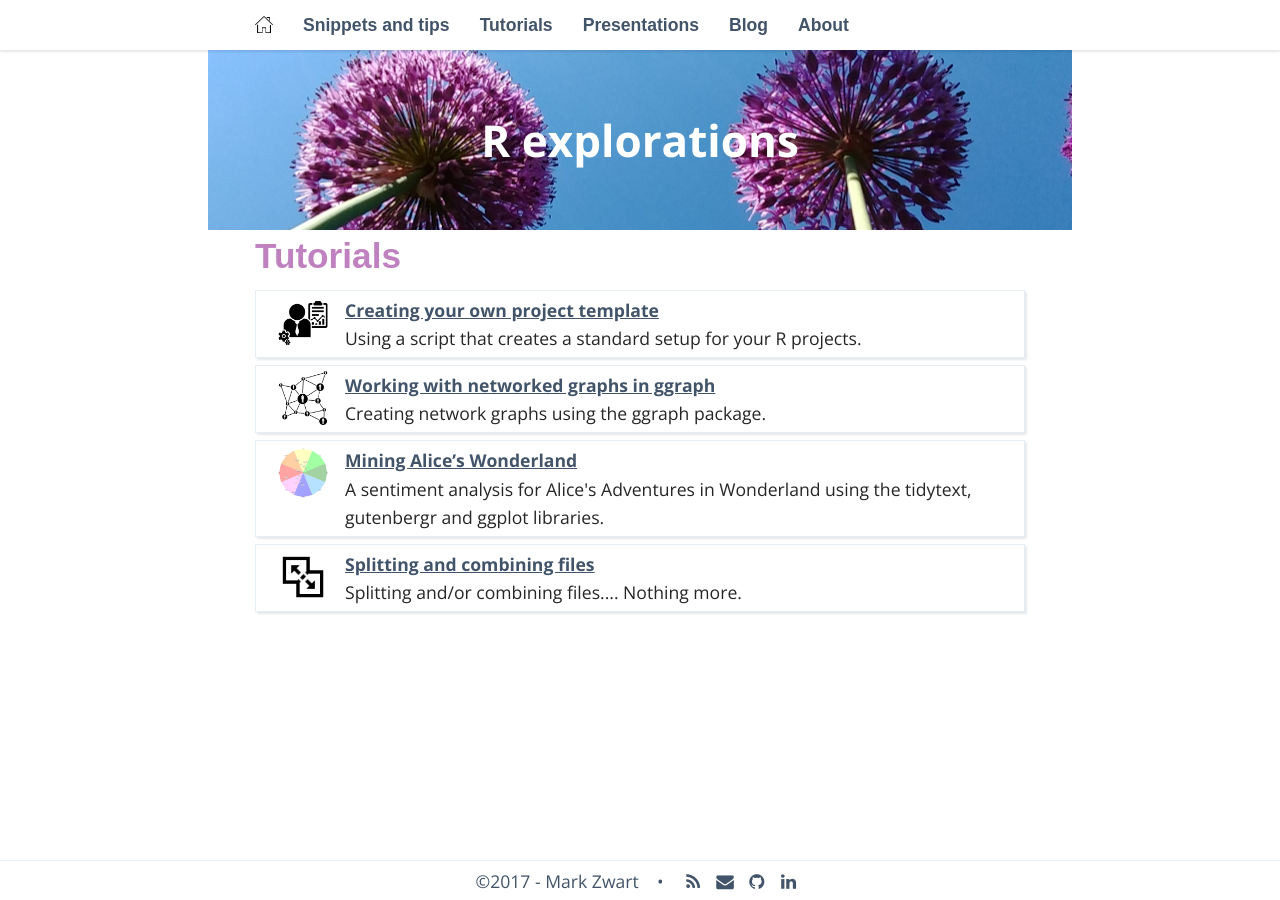
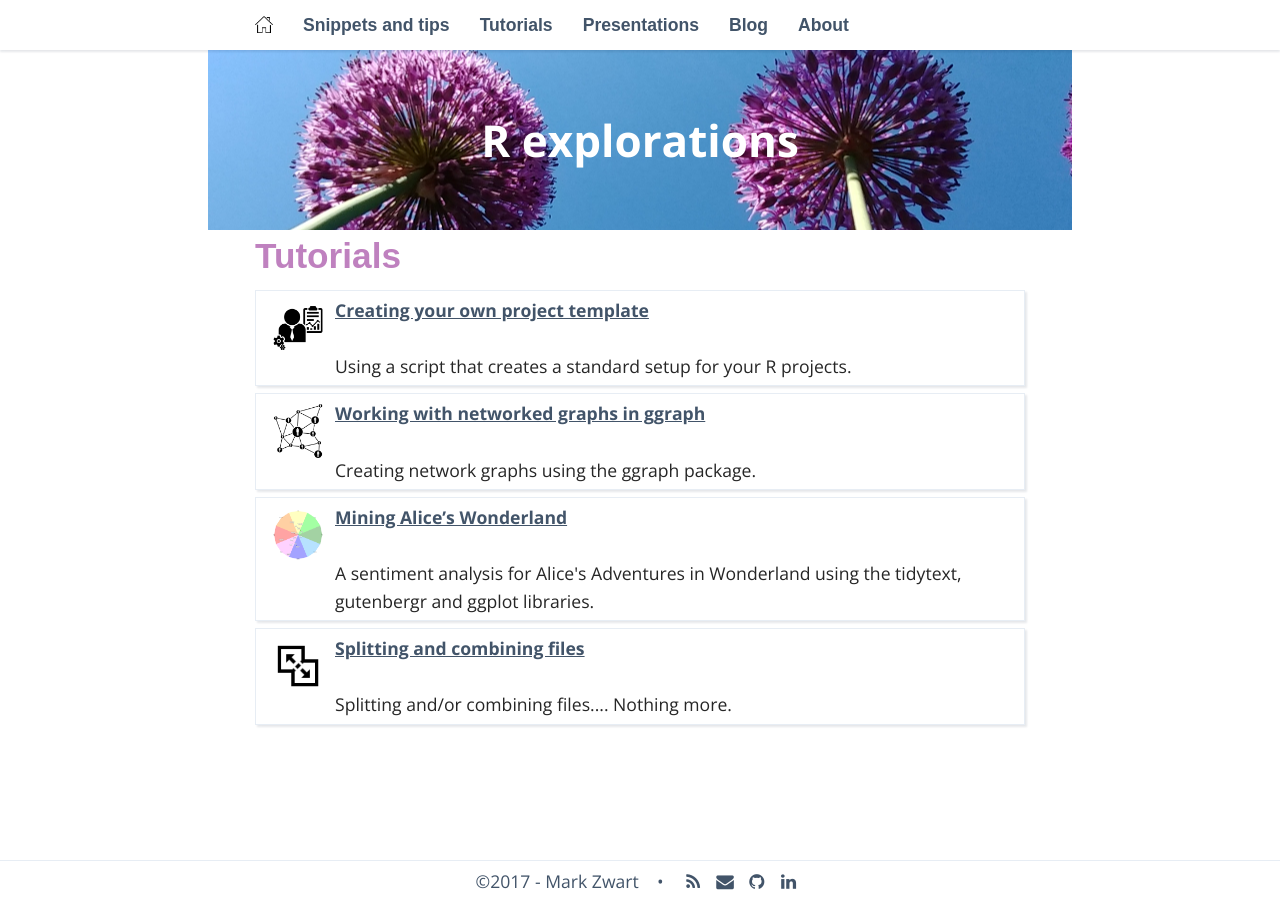
Before and after one commit to mark-me/mark-me.github.io, a Jekyll site: the page built from _pages/02-tutorials.md, in a window 1280 px wide. Built offline with Jekyll 4.4.1, drawn with Linux system fonts in a browser that asks for light colours; nearby versions of some CDN libraries; some web fonts are replaced; comment, search, counter and statistics services are not loaded.

Commit message:
Update 02-tutorials.md

```diff
--- a/_pages/02-tutorials.md
+++ b/_pages/02-tutorials.md
@@ -8,10 +8,10 @@ navigation_weight: 2
 {% for page in site.data.tutorial-index %}
   <div class="boxed_page">
     <div class = "index_item_left">
-      <img src="{{ page.image }}" style="margin: 0px 15px" width="54" height="54" align="left"/>
+      <img src="{{ page.image }}" style="margin: 5px 10px" width="54" height="54" align="left"/>
     </div>
     <div clas = "index_item_right">
-      <a href="{{ page.url }}">{{ page.title }}</a><time>{% if page.author %}&nbsp;•&nbsp;{{ page.author}}{% endif %}</time><br>
+      <a href="{{ page.url }}">{{ page.title }}</a><time>{% if page.author %}&nbsp;•&nbsp;{{ page.author}}{% endif %}</time><br><br>
       {{ page.description }}
       <br>
     </div>
```
